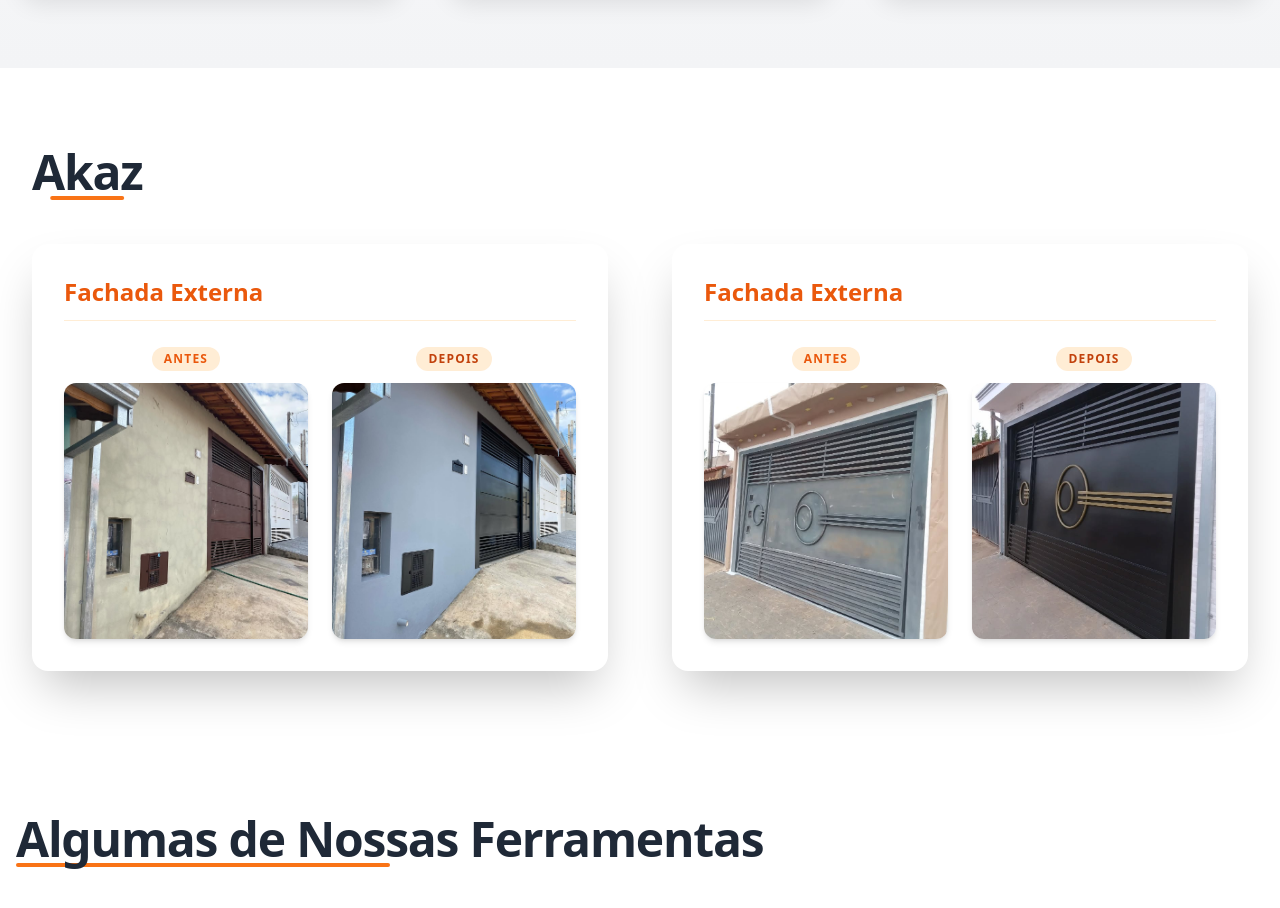
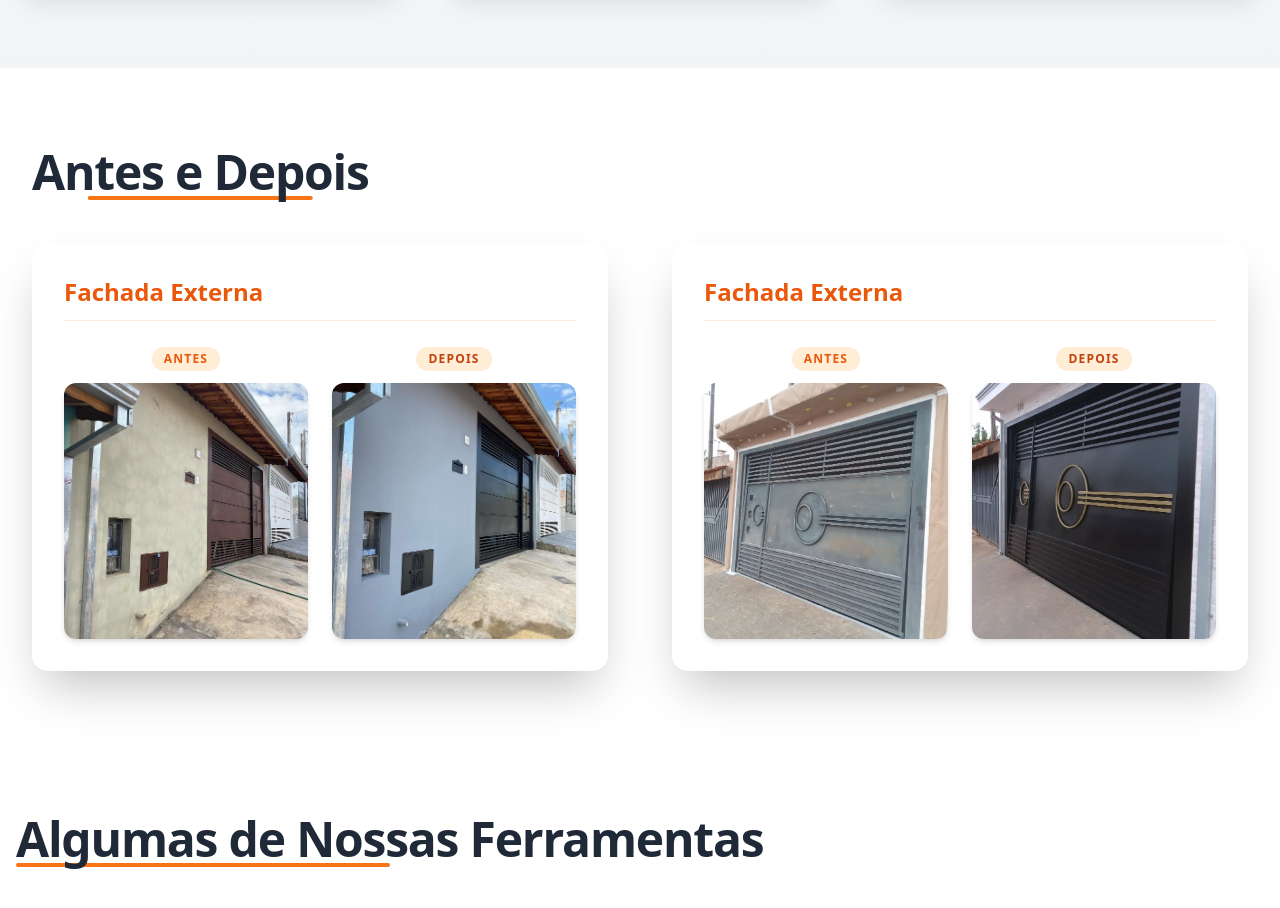
Before and after one commit to OGCmateus/thomas_pintor, a plain HTML site: page index.html in a window 1280 px wide. Shown: the part 1500-2408 px from the top of the page. Drawn offline with nearby package versions, Linux system fonts and the light colour scheme.

Commit message:
Atualização no texto

```diff
--- a/index.html
+++ b/index.html
@@ -198,7 +198,7 @@
     <div class="max-w-7xl mx-auto px-4 sm:px-6 lg:px-8">
       <h2
         class="text-3xl sm:text-4xl md:text-5xl font-extrabold text-center text-gray-800 mb-12 tracking-tight relative inline-block">
-        <span class="relative z-10">Akaz</span>
+        <span class="relative z-10">Antes e Depois</span>
         <span class="absolute -bottom-1 left-1/2 -translate-x-1/2 w-2/3 h-1 bg-orange-500 rounded-full"></span>
       </h2>
 
```
